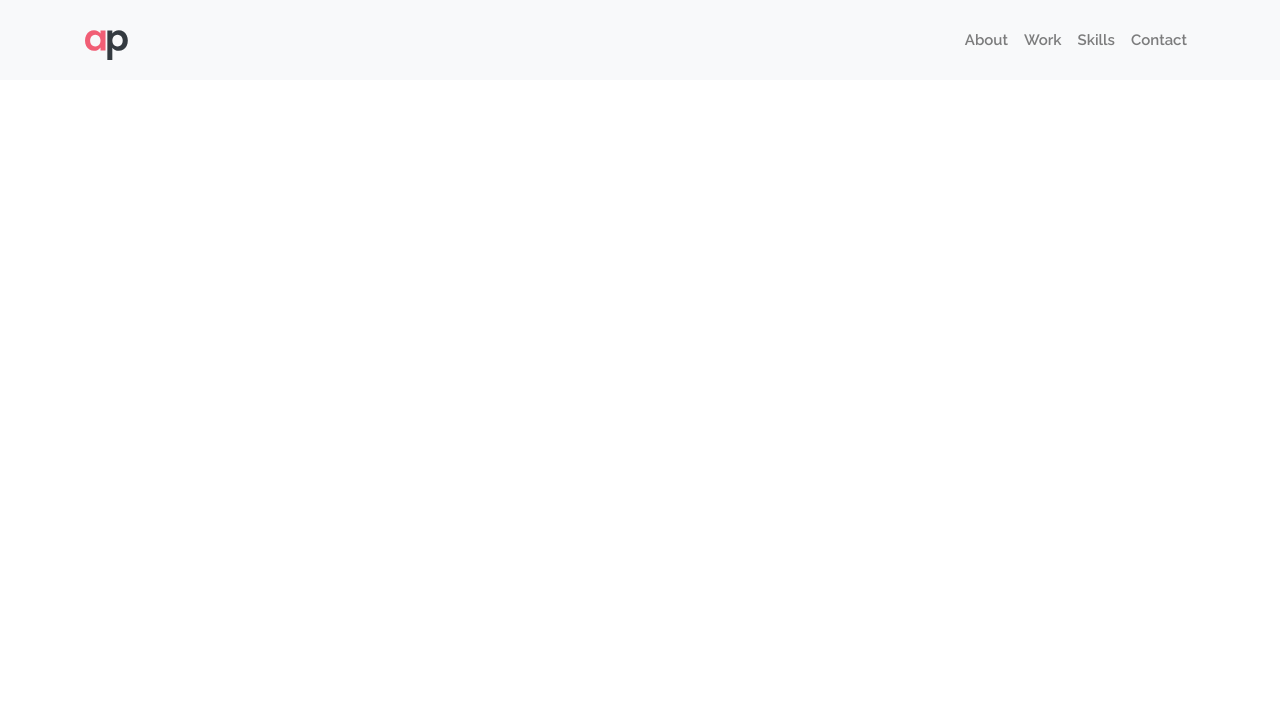
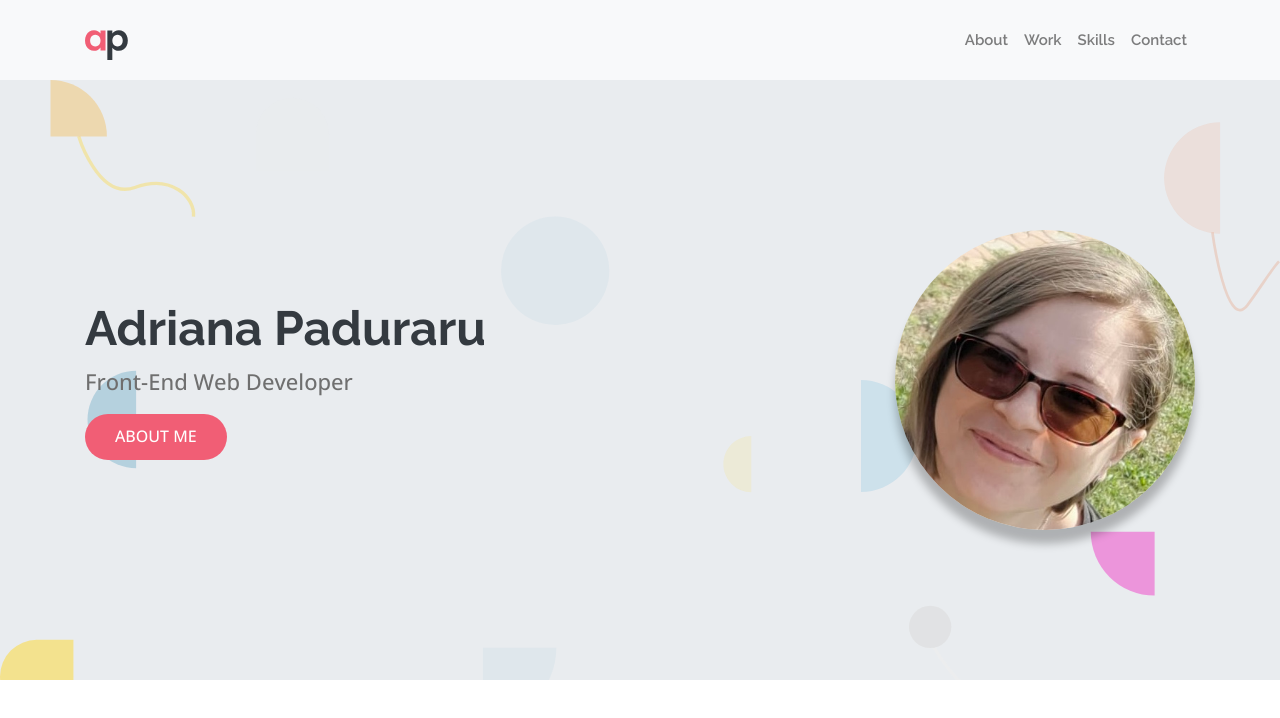
Before and after one commit to celiyo/bootstrap-portfolio, a plain HTML site: page index.html in a window 1280 px wide. Drawn offline with nearby package versions, Linux system fonts and the light colour scheme.

Commit message:
Add HTML and CSS for the Hero Section

```diff
--- a/css/style.css
+++ b/css/style.css
@@ -8,6 +8,7 @@
   --dark-pink: #e35469;
   --light-gray: #f7f8f9;
   --gray: #bcbcbc;
+  --medium-gray: #6f6f6f;
   --dark-gray: #343a40;
 }
 
@@ -35,6 +36,20 @@ a:hover {
   color: var(--dark-pink);
 }
 
+.custom-button {
+  background: var(--pink);
+  border: 0;
+  border-radius: 50px;
+  color: var(--white);
+  font-weight: 500;
+  padding: 0.625rem 1.875rem 0.75rem 1.875rem;
+}
+
+.custom-button:hover {
+  background: var(--dark-pink);
+  color: var(--white);
+}
+
 /**
  * HEADER SECTION
  * ------------------------------------------------------------------------- */
@@ -51,3 +66,47 @@ a:hover {
   font-size: 15px;
   font-weight: 600;
 }
+
+/**
+ * HERO SECTION
+ * ------------------------------------------------------------------------- */
+.jumbotron {
+  margin-bottom: 0;
+}
+
+.hero {
+  align-items: center;
+  background-image: url(../images/hero-bg.svg);
+  background-repeat: no-repeat;
+  background-size: cover;
+  display: flex;
+  height: 600px;
+  margin-top: 80px;
+}
+
+.hero .row {
+  align-items: center;
+}
+
+.hero h1 {
+  font-size: 48px;
+  font-weight: 700;
+}
+
+.hero .lead {
+  color: var(--medium-gray);
+  font-size: 22px;
+  font-weight: 500;
+}
+
+.profile-container {
+  display: flex;
+  justify-content: flex-end;
+}
+
+.profile-img {
+  border-radius: 50%;
+  box-shadow: 0px 14px 9px rgba(0, 0, 0, 0.25);
+  height: auto;
+  width: 300px;
+}
--- a/index.html
+++ b/index.html
@@ -64,7 +64,20 @@
     </header>
 
     <!-- ======= Hero Section ======= -->
-    <section class="hero"></section>
+    <section class="jumbotron jumbotron-fluid hero">
+      <div class="container">
+        <div class="row">
+          <div class="col-lg-7">
+            <h1>Adriana Paduraru</h1>
+            <p class="lead">Front-End Web Developer</p>
+            <a class="btn custom-button text-uppercase" href="#contact" role="button">About me</a>
+          </div>
+          <div class="col-lg-5 profile-container">
+            <img src="./images/profile.jpg" alt="Profile picture" class="profile-img" />
+          </div>
+        </div>
+      </div>
+    </section>
 
     <!-- ======= Work Section ======= -->
     <section class="work" id="work"></section>
```
